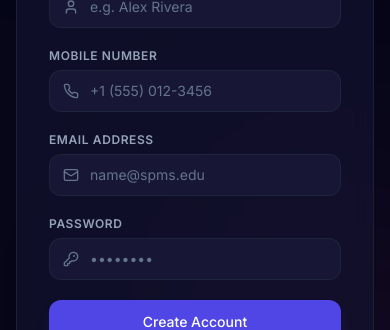
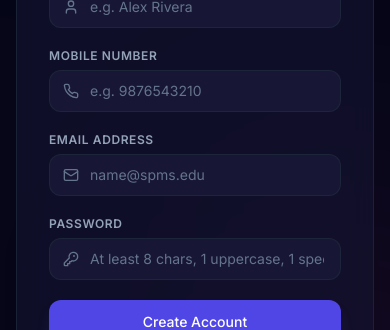
Before and after one commit to Yashvi-167/SPMS, a React (Vite) app: page /login in a window 390 px wide. Both pictures are taken after a click on the button "Don't have an account? Create one". Shown: the part 423-753 px from the top of the page. Built offline with nearby package versions, Linux system fonts and the light colour scheme.

Commit message:
feat: add robust password and mobile number validation to all auth and profile forms

```diff
--- a/src/pages/auth/Login.jsx
+++ b/src/pages/auth/Login.jsx
@@ -51,6 +51,17 @@ export const Login = () => {
       if (!fullName.trim()) throw new Error('Please enter your full name.');
       if (!email.trim()) throw new Error('Please enter your email.');
       if (!password.trim()) throw new Error('Please choose a password.');
+
+      // Validate mobile number if provided
+      if (mobileNumber && !/^\d{10}$/.test(mobileNumber)) {
+        throw new Error('Mobile number must be exactly 10 digits.');
+      }
+
+      // Validate password
+      const pwdRegex = /^(?=.*[a-z])(?=.*[A-Z])(?=.*[!@#$%^&*()_+=\-[\]{};':"\\|,.<>/?]).{8,}$/;
+      if (!pwdRegex.test(password)) {
+        throw new Error('Password must be at least 8 chars long, include uppercase, lowercase, and a special character.');
+      }
 
       // Check if email already exists
       const emailExists = users.some(u => u.Email.toLowerCase() === email.toLowerCase());
@@ -204,7 +215,7 @@ export const Login = () => {
                     </span>
                     <input
                       type="text"
-                      placeholder="+1 (555) 012-3456"
+                      placeholder="e.g. 9876543210"
                       value={mobileNumber}
                       onChange={(e) => setMobileNumber(e.target.value)}
                       className="w-full bg-[#171735] border border-slate-800/80 rounded-xl pl-10 pr-4 py-2.5 text-sm text-slate-100 placeholder-slate-500 focus:outline-none focus:border-brand-500 focus:ring-1 focus:ring-brand-500 transition-colors"
@@ -246,7 +257,7 @@ export const Login = () => {
                 <input
                   type="password"
                   required
-                  placeholder="••••••••"
+                  placeholder={isSignUp ? 'At least 8 chars, 1 uppercase, 1 special' : '••••••••'}
                   value={password}
                   onChange={(e) => setPassword(e.target.value)}
                   className="w-full bg-[#171735] border border-slate-800/80 rounded-xl pl-10 pr-4 py-2.5 text-sm text-slate-100 placeholder-slate-500 focus:outline-none focus:border-brand-500 focus:ring-1 focus:ring-brand-500 transition-colors"
--- a/src/pages/profile/Profile.jsx
+++ b/src/pages/profile/Profile.jsx
@@ -61,6 +61,25 @@ export const Profile = () => {
 
   const handleSubmit = (e) => {
     e.preventDefault();
+
+    // Validate mobile
+    if (mobileNumber && !/^\d{10}$/.test(mobileNumber)) {
+      toast.error('Mobile number must be exactly 10 digits.', {
+        style: { backgroundColor: '#141432', color: '#fff', border: '1px solid #1e293b' },
+      });
+      return;
+    }
+
+    // Validate password
+    if (password) {
+      const pwdRegex = /^(?=.*[a-z])(?=.*[A-Z])(?=.*[!@#$%^&*()_+=\-[\]{};':"\\|,.<>/?]).{8,}$/;
+      if (!pwdRegex.test(password)) {
+        toast.error('Password must be at least 8 chars long, include uppercase, lowercase, and a special character.', {
+          style: { backgroundColor: '#141432', color: '#fff', border: '1px solid #1e293b' },
+        });
+        return;
+      }
+    }
 
     try {
       updateProfile({
@@ -201,6 +220,7 @@ export const Profile = () => {
                 </span>
                 <input
                   type="text"
+                  placeholder="e.g. 9876543210"
                   disabled={isViewingOther}
                   value={mobileNumber}
                   onChange={(e) => setMobileNumber(e.target.value)}
@@ -221,6 +241,7 @@ export const Profile = () => {
                 <input
                   type={isViewingOther ? "text" : "password"}
                   required
+                  placeholder={isViewingOther ? '' : 'At least 8 chars, 1 uppercase, 1 special'}
                   disabled={isViewingOther}
                   value={password}
                   onChange={(e) => setPassword(e.target.value)}
--- a/src/pages/users/UserForm.jsx
+++ b/src/pages/users/UserForm.jsx
@@ -1,6 +1,7 @@
 import React, { useState, useEffect } from 'react';
 import { ROLES } from '../../data/mockData';
 import { Button } from '../../components/common/Button';
+import { toast } from 'react-hot-toast';
 
 export const UserForm = ({ initialData, onSubmit, onCancel }) => {
   const [fullName, setFullName] = useState('');
@@ -31,11 +32,40 @@ export const UserForm = ({ initialData, onSubmit, onCancel }) => {
 
   const handleSubmit = (e) => {
     e.preventDefault();
+
+    // Validate Mobile Number (10 digits)
+    if (mobileNumber && !/^\d{10}$/.test(mobileNumber)) {
+      toast.error('Mobile number must be exactly 10 digits.', {
+        style: { backgroundColor: '#141432', color: '#fff', border: '1px solid #1e293b' },
+      });
+      return;
+    }
+
+    // Validate Password
+    // If it's a new user and no password is provided, we don't allow 'password123' anymore without validation.
+    // They must provide a valid password.
+    if (!initialData && !password) {
+      toast.error('Password is required for new users.', {
+        style: { backgroundColor: '#141432', color: '#fff', border: '1px solid #1e293b' },
+      });
+      return;
+    }
+
+    if (password) {
+      const pwdRegex = /^(?=.*[a-z])(?=.*[A-Z])(?=.*[!@#$%^&*()_+=\-[\]{};':"\\|,.<>/?]).{8,}$/;
+      if (!pwdRegex.test(password)) {
+        toast.error('Password must be at least 8 characters, include uppercase, lowercase, and a special character.', {
+          style: { backgroundColor: '#141432', color: '#fff', border: '1px solid #1e293b' },
+        });
+        return;
+      }
+    }
+
     onSubmit({
       FullName: fullName,
       Email: email,
       MobileNumber: mobileNumber,
-      Password: password || 'password123',
+      Password: password || initialData?.Password,
       RoleId: Number(roleId),
       IsActive: isActive,
     });
@@ -80,7 +110,7 @@ export const UserForm = ({ initialData, onSubmit, onCancel }) => {
         </label>
         <input
           type="password"
-          placeholder={initialData ? 'Leave blank to preserve current' : '••••••••'}
+          placeholder={initialData ? 'Leave blank to preserve current' : 'At least 8 chars, 1 uppercase, 1 special'}
           value={password}
           onChange={(e) => setPassword(e.target.value)}
           className="w-full bg-[#1b1b3a] border border-slate-800 rounded-lg px-3 py-2 text-sm text-slate-100 placeholder-slate-500 focus:outline-none focus:border-brand-500 focus:ring-1 focus:ring-brand-500"
@@ -94,7 +124,7 @@ export const UserForm = ({ initialData, onSubmit, onCancel }) => {
         </label>
         <input
           type="text"
-          placeholder="+1 (555) 000-0000"
+          placeholder="e.g. 9876543210"
           value={mobileNumber}
           onChange={(e) => setMobileNumber(e.target.value)}
           className="w-full bg-[#1b1b3a] border border-slate-800 rounded-lg px-3 py-2 text-sm text-slate-100 placeholder-slate-500 focus:outline-none focus:border-brand-500 focus:ring-1 focus:ring-brand-500"
```
